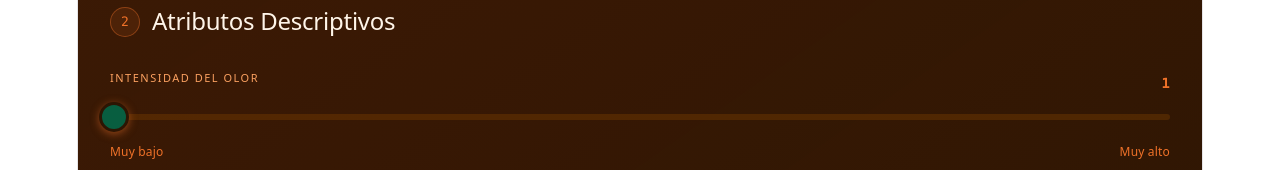
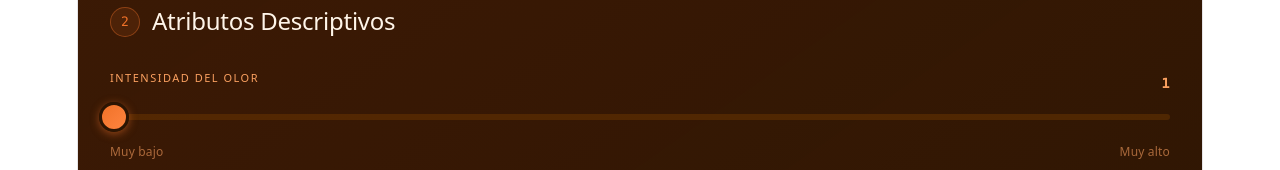
Before and after one commit to BautistaSoto06/ProyectoNutricion, a React (Vite) app: page / in a window 1280 px wide. Shown: the part 630-800 px from the top of the page. Built offline with nearby package versions, Linux system fonts and the light colour scheme.

Commit message:
feat: update slider colors to align with new design palette

```diff
--- a/src/brownie.css
+++ b/src/brownie.css
@@ -201,7 +201,7 @@ select.bs-input {
   position: absolute;
   left: 0;
   height: 6px;
-  background: linear-gradient(90deg, #063b2a, #085e40);
+  background: linear-gradient(90deg, #d4600a, #f07229);
   border-radius: 3px;
   pointer-events: none;
   transition: width 0.1s;
@@ -222,7 +222,7 @@ select.bs-input {
   width: 24px;
   height: 24px;
   border-radius: 50%;
-  background: #085e40;
+  background: linear-gradient(135deg, #f07229, #ff843f);
   border: 3px solid #2c1503;
   box-shadow: 0 2px 8px rgba(240, 114, 41, 0.5);
   pointer-events: none;
@@ -234,13 +234,13 @@ select.bs-input {
   display: flex;
   justify-content: space-between;
   font-size: 12px;
-  color: #f07229;
+  color: rgba(250, 160, 96, 0.6);
   margin-top: 6px;
 }
 
 .bs-slider-value {
   font-family: var(--mono);
-  color: #f07229;
+  color: #faa060;
   font-weight: 600;
   font-size: 14px;
 }
```
